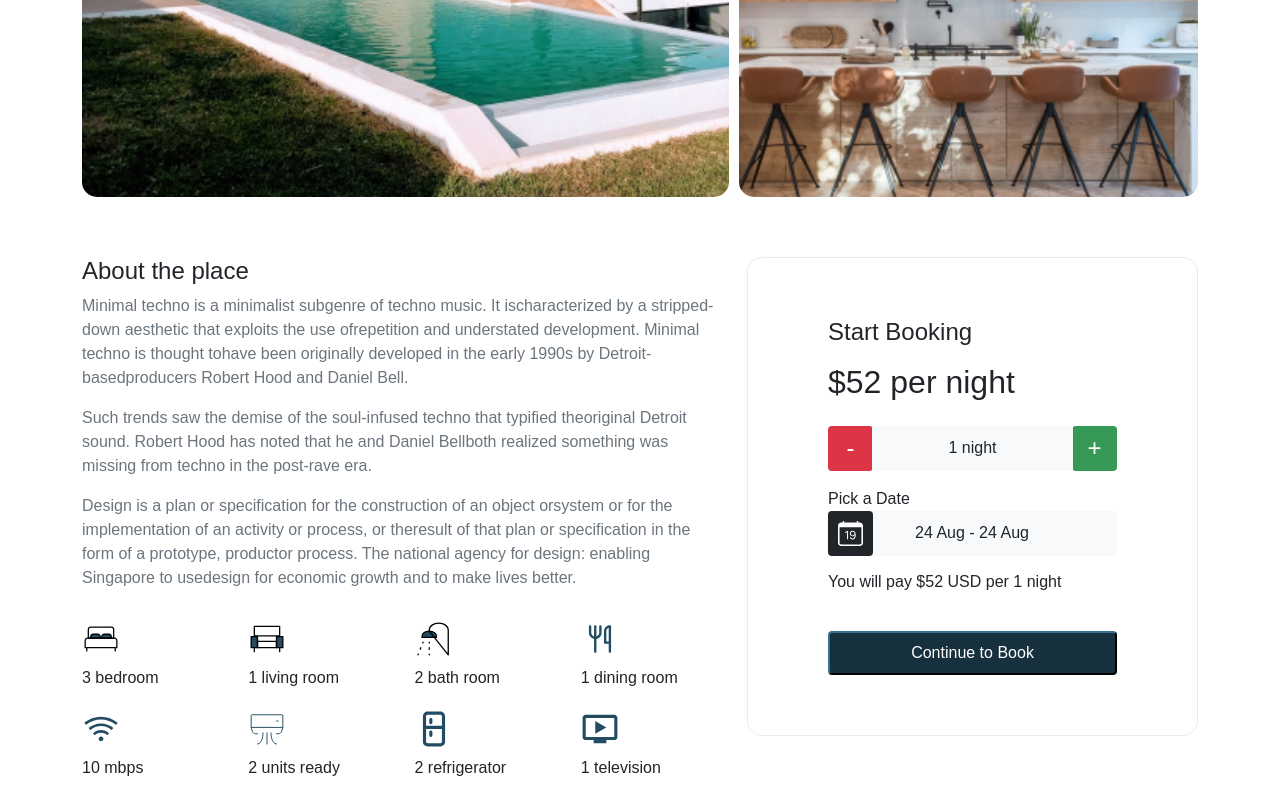
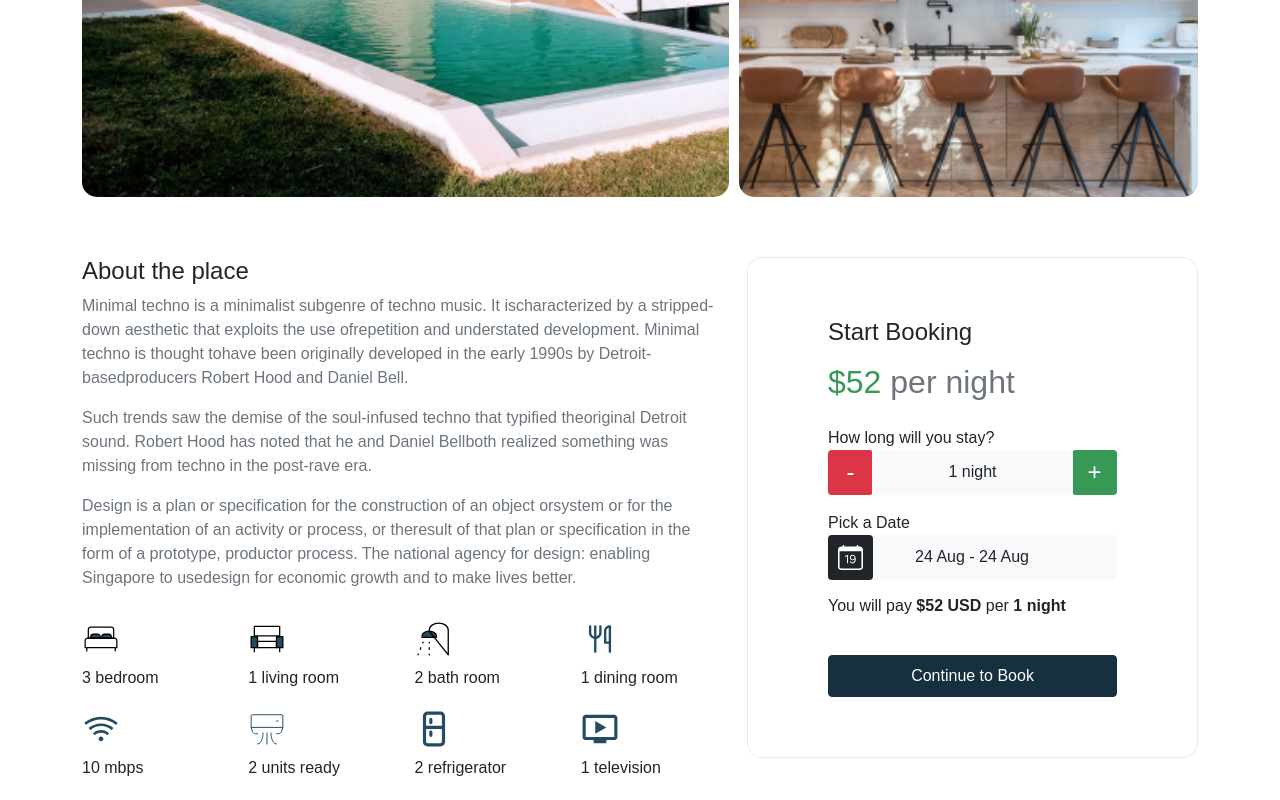
Before and after one commit to dafex301/fullstack-bwa, a React (Create React App) app: page /properties/asd1293uasdads1 in a window 1280 px wide. Shown: the part 792-1592 px from the top of the page. Built offline with nearby package versions, Linux system fonts and the light colour scheme.

Commit message:
still working on input

```diff
--- a/src/components/BookingForm.js
+++ b/src/components/BookingForm.js
@@ -59,21 +59,21 @@ export default class BookingForm extends Component {
 			});
 		}
 	}
+
 	render() {
 		const { data } = this.state;
-		const { itemDetails, startBooking } = this.props;
+		const { itemDetails } = this.props;
 
 		return (
 			<div className="card bordered" style={{ padding: '60px 80px' }}>
 				<h4 className="mb-3">Start Booking</h4>
-				<h5 className="h2 text-teal mb-4">
+				<h5 className="h2 text-success mb-4">
 					${itemDetails.price}{' '}
-					<span className="text-gray-500 fw-light">
+					<span className="text-secondary fw-light">
 						per {itemDetails.unit}
 					</span>
 				</h5>
-
-				<label htmlFor="duration">
+				<label htmlFor="duration">How long will you stay?</label>
 				<InputNumber
 					max={30}
 					suffix={' night'}
@@ -82,35 +82,32 @@ export default class BookingForm extends Component {
 					name="duration"
 					value={data.duration}
 				/>
-				</label>
-
 				<label htmlFor="date">Pick a Date</label>
 				<InputDate
 					onChange={this.updateData}
 					name="date"
 					value={data.date}
-				></InputDate>
-
+				/>
 				<h6
 					className="text-gray-500 fw-light"
 					style={{ marginBottom: 40 }}
 				>
 					You will pay{' '}
-					<span className="text-gray-900">
+					<span className="text-gray-900 fw-bold">
 						${itemDetails.price * data.duration} USD
 					</span>{' '}
 					per{' '}
-					<span className="text-gray-900">
-						{data.duration} {itemDetails.unit}{' '}
+					<span className="text-gray-900 fw-bold">
+						{data.duration} {itemDetails.unit}
+						{data.duration > 1 ? 's' : ''}
 					</span>
 				</h6>
-
 				<Button
-					className="button py-2 rounded"
+					className="btn py-2 rounded"
 					hasShadow
 					isPrimary
 					isBlock
-					onClick={startBooking}
+					onClick={this.startBooking}
 				>
 					Continue to Book
 				</Button>
--- a/src/elements/Form/InputNumber/index.js
+++ b/src/elements/Form/InputNumber/index.js
@@ -1,31 +1,29 @@
-import React, { useState } from "react";
-import propTypes from "prop-types";
-import "./index.scss";
+import React from 'react';
+import propTypes from 'prop-types';
+import './index.scss';
 
 export default function InputNumber(props) {
-  const { value, placeholder, name, min, max, prefix, suffix, isSuffixPlural } =
-    props;
-
-  const [InputValue, setInputValue] = useState(`${prefix}${value}${suffix}`);
+	const {
+		value,
+		placeholder,
+		name,
+		min,
+		max,
+		prefix,
+		suffix,
+		isSuffixPlural,
+	} = props;
 
 	const onChange = (e) => {
 		let value = String(e.target.value);
-    if (prefix) value = value.replace(prefix);
-    if (suffix) value = value.replace(suffix);
 
-    const patternNumeric = new RegExp("[0-9]*");
-    const isNumeric = patternNumeric.test(value);
-
-    if (isNumeric && +value <= max && +value >= min) {
+		if (+value <= max && +value >= min) {
 			props.onChange({
 				target: {
 					name: name,
 					value: +value,
 				},
 			});
-      setInputValue(
-        `${prefix}${value}${suffix}${isSuffixPlural && value > 1 ? "s" : ""}`
-      );
 		}
 	};
 
@@ -50,7 +48,7 @@ export default function InputNumber(props) {
 	};
 
 	return (
-    <div className={["input-number mb-3", props.outerClassName].join(" ")}>
+		<div className={['input-number mb-3', props.outerClassName].join(' ')}>
 			<div className="input-group">
 				<div className="input-group-prepend">
 					<span className="input-group-text minus" onClick={minus}>
@@ -61,10 +59,12 @@ export default function InputNumber(props) {
 					min={min}
 					max={max}
 					name={name}
-          pattern="[0-9]*"
+					readOnly
 					className="form-control"
-          placeholder={placeholder ? placeholder : "0"}
-          value={String(InputValue)}
+					placeholder={placeholder ? placeholder : '0'}
+					value={`${prefix}${value}${suffix}${
+						isSuffixPlural && value > 1 ? 's' : ''
+					}`}
 					onChange={onChange}
 				/>
 				<div className="input-group-append">
@@ -80,8 +80,8 @@ export default function InputNumber(props) {
 InputNumber.defaultProps = {
 	min: 1,
 	max: 1,
-  prefix: "",
-  suffix: "",
+	prefix: '',
+	suffix: '',
 };
 
 InputNumber.propTypes = {
```
Lines whose indentation alone changed are shown as unchanged.
